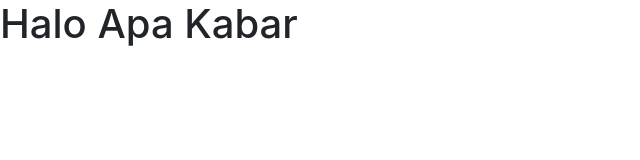
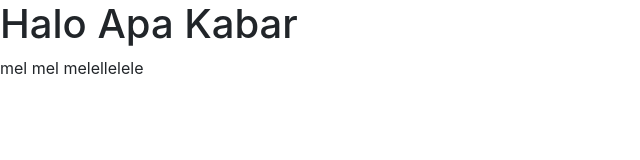
Before and after one commit to amaliartnaa/amaliartnaa.github.io, a plain HTML site: page index.html in a window 1280 px wide. Shown: the whole page, without its empty margins (0-640 px from the left). Drawn offline with nearby package versions, Linux system fonts and the light colour scheme.

Commit message:
uji coba

```diff
--- a/index.html
+++ b/index.html
@@ -12,5 +12,6 @@
 </head>
 <body>
     <h1>Halo Apa Kabar</h1>
+    <p>mel mel melellelele</p>
 </body>
 </html>
```
